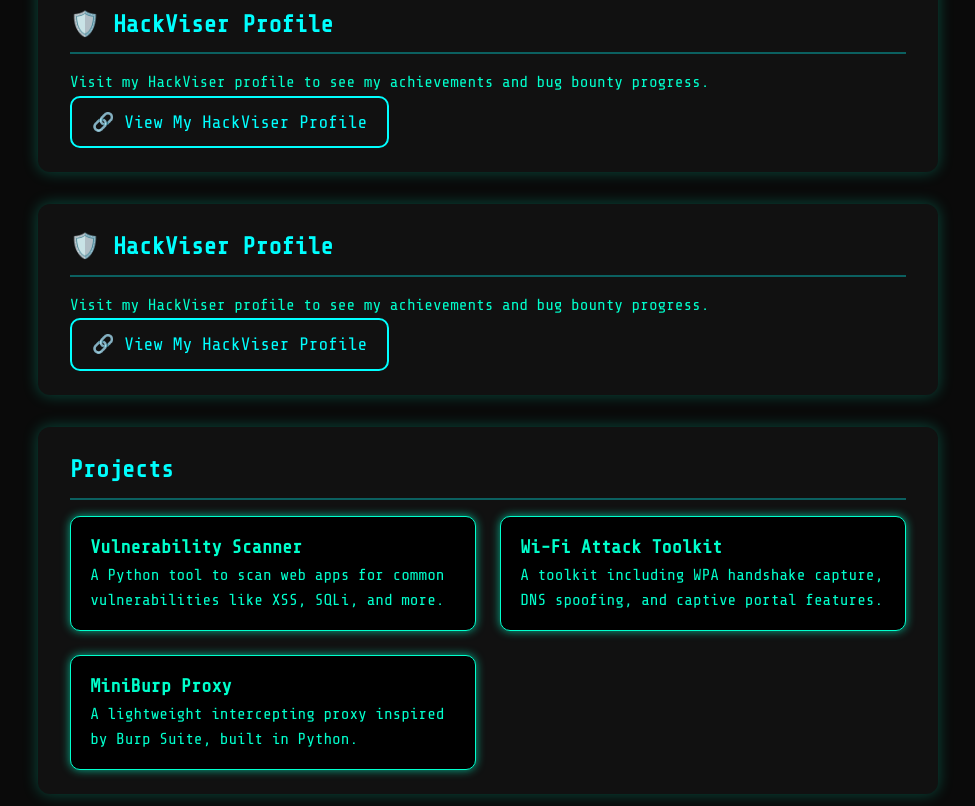
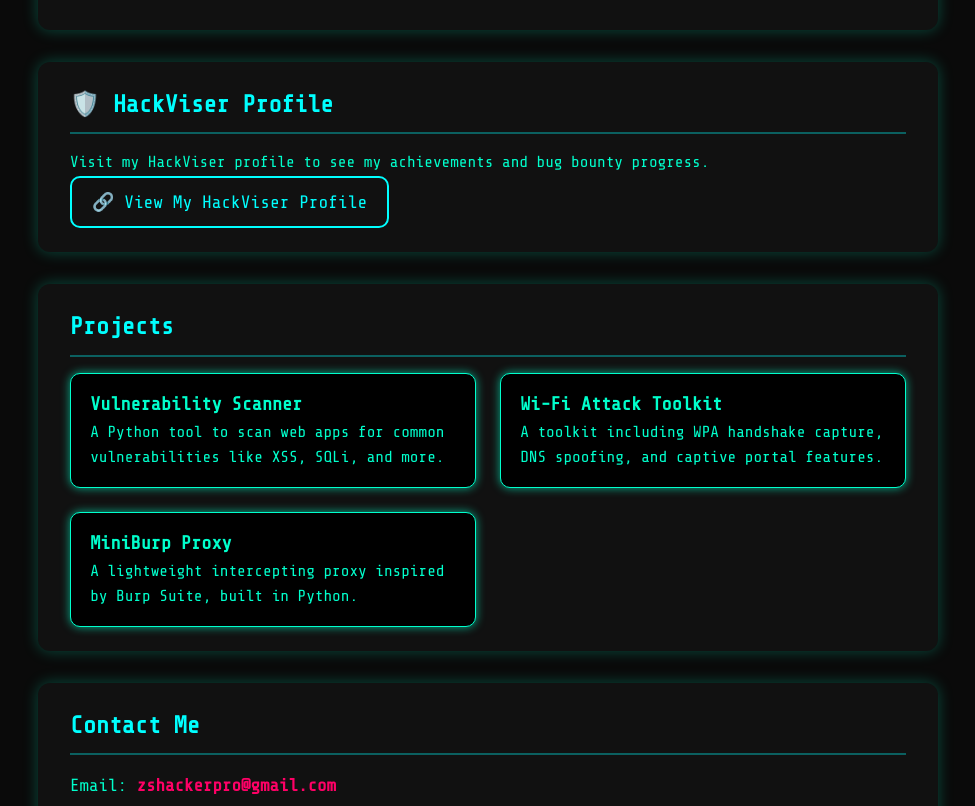
Before and after one commit to bughunter295/SHUROVHACKER, a plain HTML site: page index.html in a window 1280 px wide. Shown: the part 1152-1958 px from the top of the page, without its empty margins (152-1127 px from the left). Drawn offline with nearby package versions, Linux system fonts and the light colour scheme.

Commit message:
Update index.html

```diff
--- a/index.html
+++ b/index.html
@@ -61,21 +61,12 @@
 
         <!-- 🏅 TryHackMe Badge -->
         <section id="tryhackme" class="section-container">
-            <h2>🏅 TryHackMe Badge  </h2>
+            <h2>🏅 TryHackMe Badge</h2>
             <iframe
                 src="https://tryhackme.com/api/v2/badges/public-profile?userPublicId=4252418"
                 style="border:none;width:100%;height:300px;"
                 loading="lazy">
             </iframe>
-
-            <h2>🛡️ HackViser Profile</h2>
-            <p>Visit my HackViser profile to see my achievements and bug bounty progress.</p>
-            <a href="https://app.hackviser.com/profile" target="_blank"
-                style="font-size:18px;display:inline-block;padding:10px 20px;background:#111;color:#0ff;
-                border:2px solid #0ff;border-radius:10px;text-decoration:none;">
-                🔗 View My HackViser Profile
-            </a>
-
         </section>
 
         <!-- 🛡️ HackViser Profile -->
```
